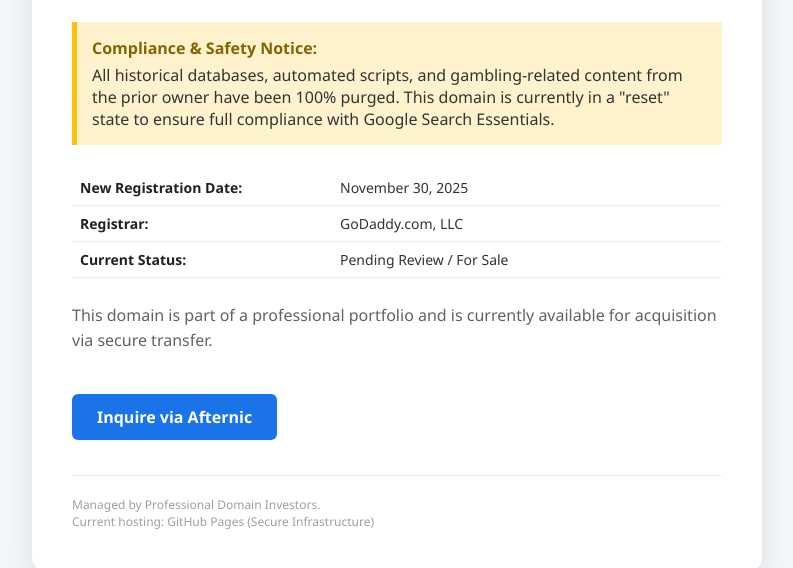
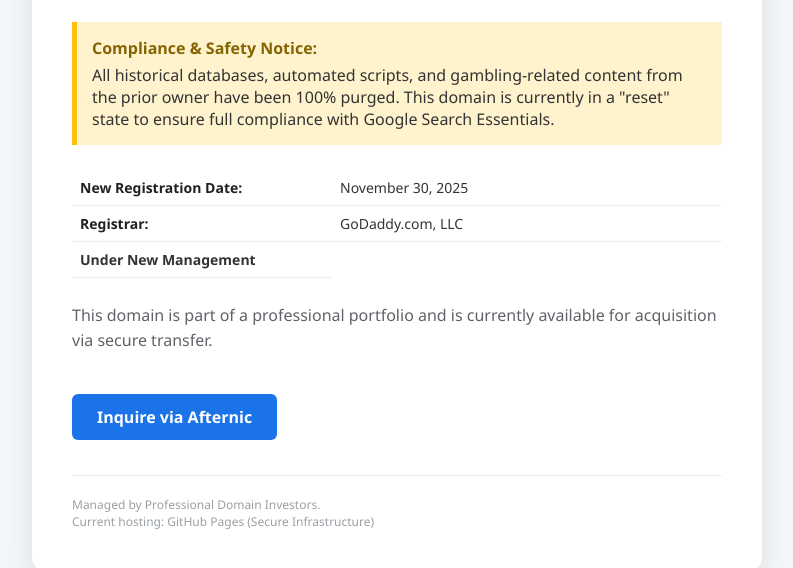
Before and after one commit to shubhamsitesu/pt, a plain HTML site: page index.html in a window 1280 px wide. Shown: the part 234-802 px from the top of the page, without its empty margins (243-1036 px from the left). Drawn offline with Linux system fonts and the light colour scheme.

Commit message:
Update index.html

```diff
--- a/index.html
+++ b/index.html
@@ -44,8 +44,7 @@
                 <td>GoDaddy.com, LLC</td>
             </tr>
             <tr>
-                <td class="label">Current Status:</td>
-                <td>Pending Review / For Sale</td>
+                <td><strong>Under New Management</strong></td>
             </tr>
         </table>
 
```
